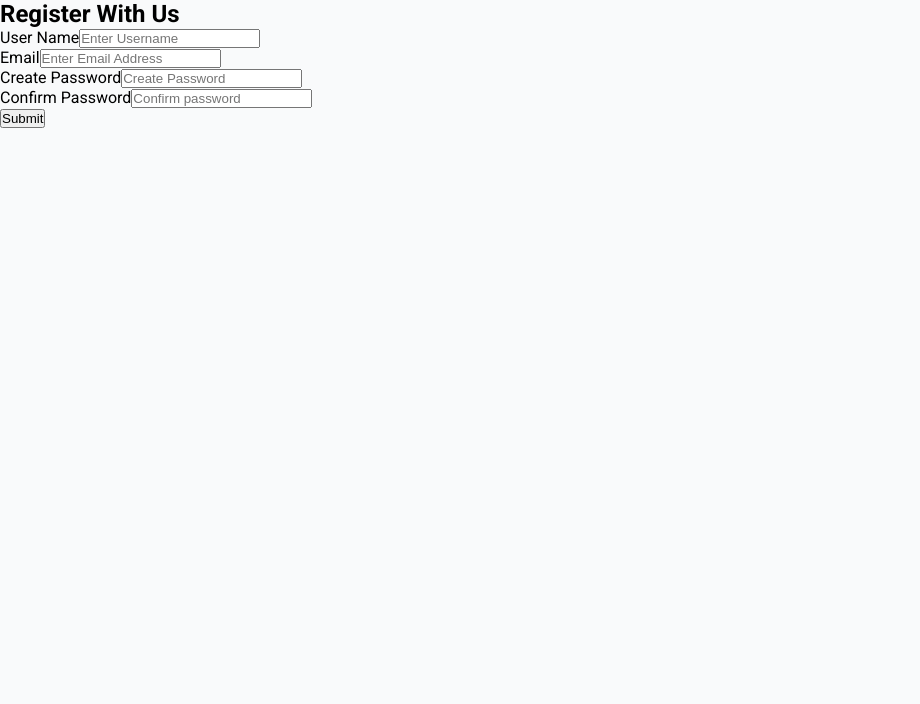
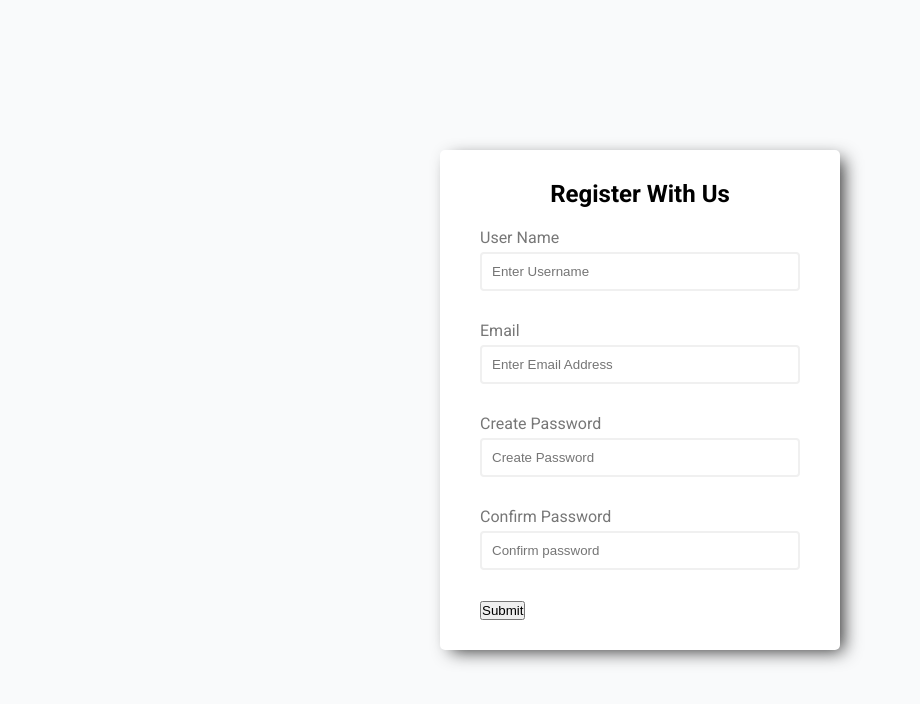
Before and after one commit to JAYMAC1/react-playground, a React (Create React App) app: page / in a window 1280 px wide. Shown: the top 704 px of the page, without its empty margins (0-920 px from the left). Built offline with nearby package versions, Linux system fonts and the light colour scheme.

Commit message:
started syling form

```diff
--- a/src/pages/create/create.scss
+++ b/src/pages/create/create.scss
@@ -0,0 +1,40 @@
+.container {
+  display: flex;
+  align-items: center;
+  justify-content: center;
+  min-height: 100vh;
+
+  .form {
+    box-shadow: 7px 5px 18px -4px rgba(0, 0, 0, 0.83);
+    -webkit-box-shadow: 7px 5px 18px -4px rgba(0, 0, 0, 0.83);
+    -moz-box-shadow: 7px 5px 18px -4px rgba(0, 0, 0, 0.83);
+    background-color: #fff;
+    border-radius: 5px;
+    width: 400px;
+    padding: 30px 40px;
+
+    h2 {
+      text-align: center;
+      margin: 0 0 20px;
+    }
+
+    .form-control {
+      margin-bottom: 10px;
+      padding-bottom: 20px;
+    }
+
+    .form-control label {
+      color: #777;
+      display: block;
+      margin-bottom: 5px;
+    }
+
+    .form-control input {
+      border: 2px solid #f0f0f0;
+      border-radius: 4px;
+      display: block;
+      width: 100%;
+      padding: 10px;
+    }
+  }
+}
```
